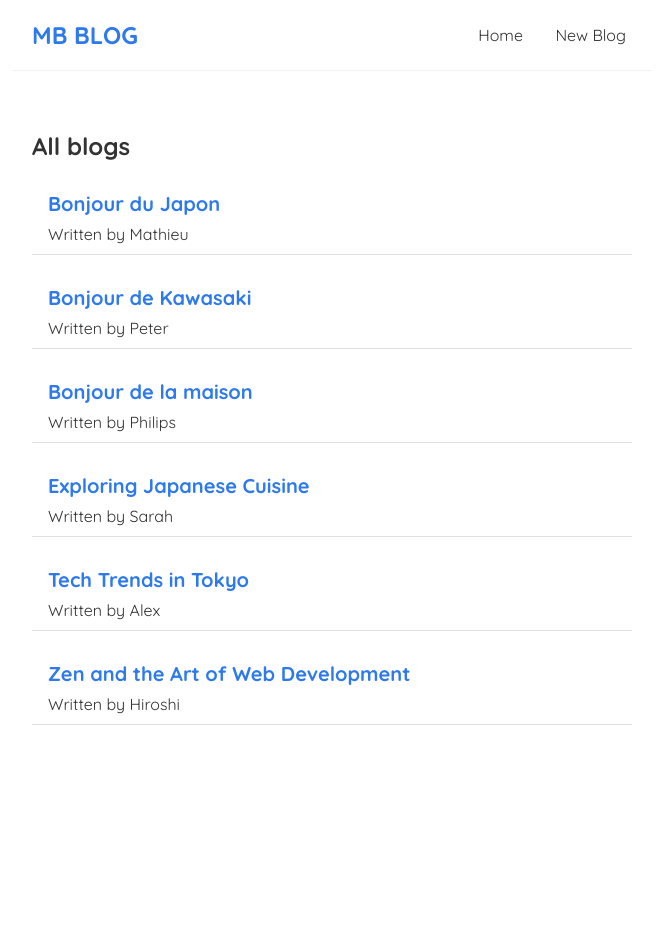
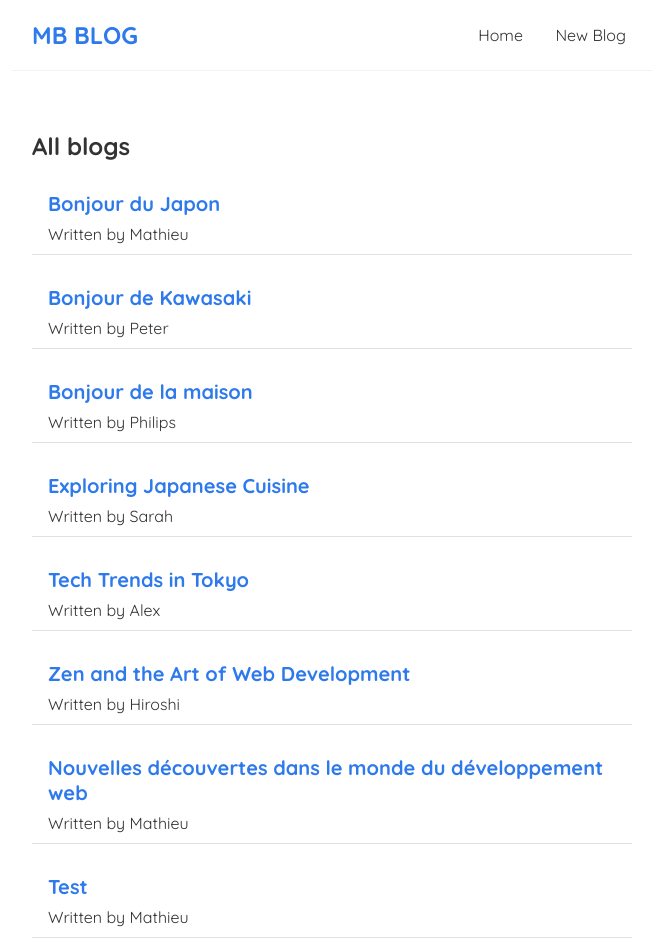
Before and after one commit to Mathieu-Belson/mb-blog, a React (Create React App) app: page / in a window 1280 px wide. Shown: the top 952 px of the page, without its empty margins (308-971 px from the left). Before the commit the page ends 805 px from the top, so only its background shows below. Built offline with nearby package versions, Linux system fonts and the light colour scheme; data requests are answered from the project's data file.

Commit message:
add button and delete button added

```diff
--- a/data/db.json
+++ b/data/db.json
@@ -35,6 +35,18 @@
       "body": "Greetings, fellow web enthusiasts! I'm Hiroshi, and I'm here to explore the zen-like aspects of web development. In 'Zen and the Art of Web Development,' we'll delve into the harmonious blend of code and creativity. Drawing inspiration from Japanese Zen philosophy, we'll uncover the beauty of simplicity in design and functionality. Join me on this mindful journey into the world of web development with a Japanese twist.",
       "author": "Hiroshi",
       "id": 6
+    },
+    {
+      "title": "Nouvelles découvertes dans le monde du développement web",
+      "body": "Konnichiwa, amis développeurs ! Je suis Mathieu, un passionné de développement web vivant au Japon. Récemment, j'ai plongé plus profondément dans l'univers fascinant du développement web, découvrant de nouvelles technologies et approches qui m'ont ébloui. Dans ce blog, je partagerai mes expériences et mes découvertes les plus récentes. Une de mes dernières obsessions est le développement de Progressive Web Apps (PWAs). Ces applications web offrent des performances impressionnantes et une expérience utilisateur fluide. J'ai également exploré les dernières avancées en matière de CSS Grid et de flexbox, améliorant ainsi mes compétences en conception web responsive. J'ai été inspiré par la philosophie Kaizen du Japon, qui prône l'amélioration continue. C'est exactement ce que je ressens dans mon voyage de développement web. Chaque ligne de code que j'écris est une opportunité d'apprentissage et de perfectionnement. Rejoignez-moi dans cette aventure, où la programmation devient un art en constante évolution. Restez à l'écoute pour des tutoriels, des astuces et des réflexions sur les tendances actuelles du développement web. Ensemble, nous explorerons le futur numérique avec enthousiasme et détermination !",
+      "author": "Mathieu",
+      "id": 7
+    },
+    {
+      "title": "Test ",
+      "body": "Bonjour c'est un test.",
+      "author": "Mathieu",
+      "id": 8
     }
   ]
 }
--- a/src/BlogDetails.js
+++ b/src/BlogDetails.js
@@ -1,9 +1,22 @@
 import { useParams } from "react-router-dom";
 import useFetch from "./useFetch";
+import { useHistory } from "react-router-dom";
 
  const BlogDetails  = () => {
     const { id } = useParams();
     const {data: blog, error, isPending} = useFetch('http://localhost:8000/blogs/' + id);
+    const history = useHistory();
+
+
+
+    const handleClick = () => {
+        fetch('http://localhost:8000/blogs/' + blog.id, {
+            method: 'DELETE'
+        }).then(() => {
+            history.push('/');
+        })
+    }
+
 
     return (
         <div className="blog-details">
@@ -14,6 +27,7 @@ import useFetch from "./useFetch";
                     <h2>{blog.title}</h2>
                 <p>Written by { blog.author }</p>
                 <div>{ blog.body }</div> {/* body property is the content of the blog*/}
+                <button onClick={handleClick}>delete</button>
             </article>
             )}
         </div>
--- a/src/Create.js
+++ b/src/Create.js
@@ -1,19 +1,52 @@
-const Create = () => {
+/* eslint-disable no-lone-blocks */
+import { useState } from "react";
+import { useHistory } from "react-router-dom";
+ const Create = () => {
+    const [title, setTitle] = useState(''); {/* Ne rien écrire entre les guillemets */}
+    const [body, setBody] = useState('');
+    const [author, setAuthor] = useState('Mathieu');
+    const [isPending, setIsPending] = useState(false);
+    const history = useHistory(); // on invoque le hook useHistory
+
+    const handleSubmit = (e) => {
+        e.preventDefault();
+        const blog = {title, body, author};
+
+        setIsPending(true);
+
+        fetch('http://localhost:8000/blogs', {
+            method: 'POST',
+            headers: {"Content-Type": "application/json"},
+            body: JSON.stringify(blog)
+        }).then(() => {
+            console.log('new blog added');
+            setIsPending(false);
+            history.push('/'); // on redirige l'utilisateur vers la page d'accueil (home
+        }); {/* On pointe sur les données et on envoie les données au serveur en indiquant le type de requête envoyé */}
+    }
+
     return (
      <div className="create">
             <h2>Add a New Blog</h2>
-            <form>
+            <form onSubmit ={handleSubmit} >
                 <label>Title:</label>
                 <input
                  type="text"
                  required
+                 value={title}
+                 onChange = {(e) => setTitle(e.target.value)}
                  />
                  <label>Content:</label>
                  <textarea
                  required
+                 value={body}
+                 onChange= {(e) => setBody(e.target.value)}
                  ></textarea>
                  <label>Author:</label>
-                 <select >
+                 <select
+                 value={author}
+                 onChange={(e) => setAuthor(e.target.value)}
+                 >
                     <option value="Mathieu">Mathieu</option>
                     <option value="Peter">Peter</option>
                     <option value="Philips">Philips</option>
@@ -21,7 +54,11 @@ const Create = () => {
                     <option value="Alex">Alex</option>
                     <option value="Hiroshi">Hiroshi</option>
                  </select>
-                 <button>Add Blog</button>
+                 { !isPending && <button>Add Blog</button> }
+                 { isPending && <button disabled>Adding blog...</button> }
+                 {/* <p>{title}</p>
+                 <p>{body}</p>
+                 <p>{author}</p> */}
             </form>
      </div>
     );
--- a/src/index.css
+++ b/src/index.css
@@ -63,7 +63,7 @@
   margin: 20px 0;
 }
 
-/*
+
 .blog-details button {
   background: #2e7aec;
   color: #fff;
@@ -72,7 +72,6 @@
   border-radius: 8px;
   cursor: pointer;
 }
-*/
 
 /*Create new blog form*/
 .create {
```
Lines whose indentation alone changed are shown as unchanged.
